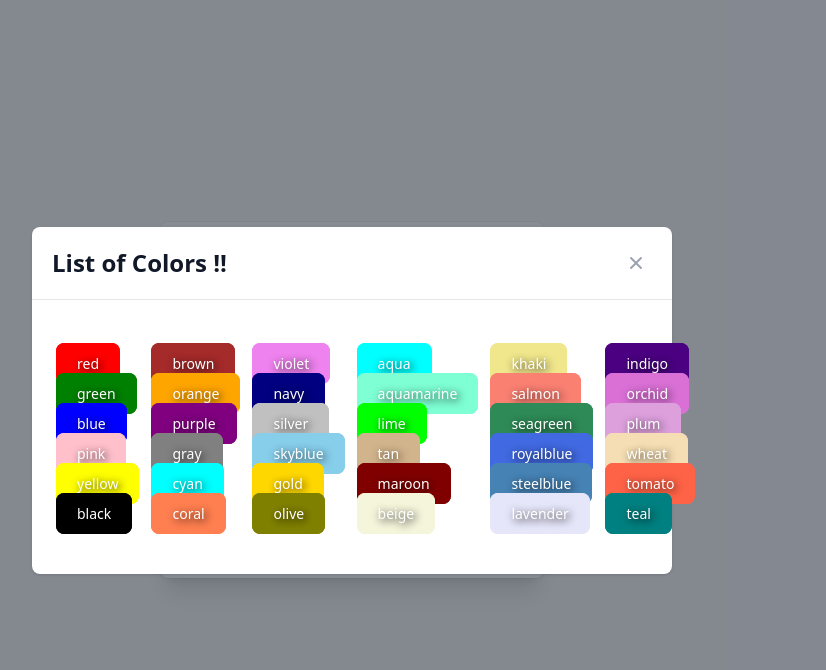
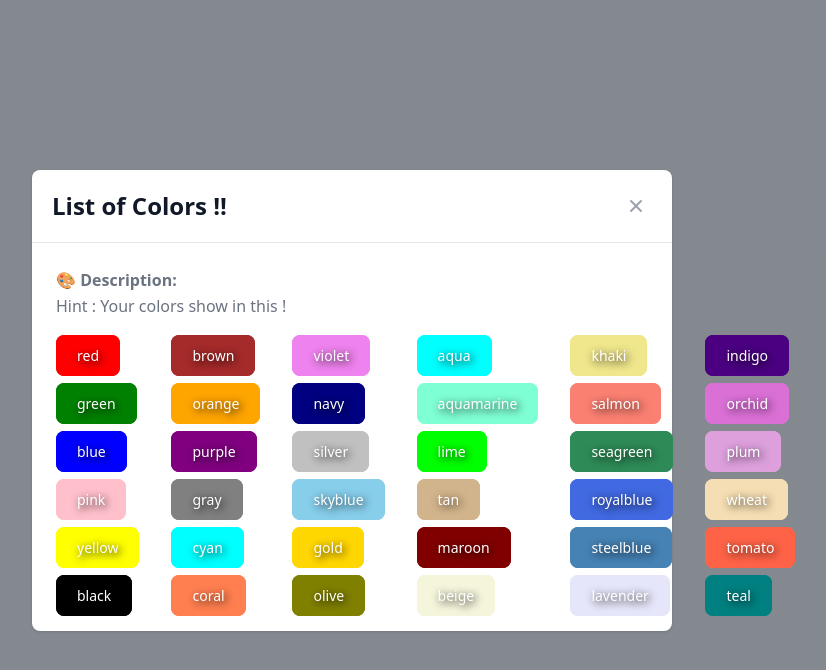
Before and after one commit to bewburats/s2-group4, a Vue app: page / in a window 1280 px wide. Both pictures are taken after a click on the button 755 px from the left and 274 px from the top of the page. Shown: the top 670 px of the page, without its empty margins (288-1114 px from the left). Built offline with nearby package versions, Linux system fonts and the light colour scheme.

Commit message:
[B]favicon

```diff
--- a/index.html
+++ b/index.html
@@ -6,7 +6,7 @@
       href="https://unpkg.com/flowbite@1.3.4/dist/flowbite.min.css"
     />
     <meta charset="UTF-8" />
-    <link rel="icon" href="/favicon.ico" />
+    <link rel="icon" href="./src/assets/logo.png" />
     <meta name="viewport" content="width=device-width, initial-scale=1.0" />
     <title>COLORS</title>
   </head>
--- a/src/App.vue
+++ b/src/App.vue
@@ -345,19 +345,21 @@ setInterval(setTime, 1000);
         <!-- Modal body -->
         <div class="p-6 space-y-6">
           <p class="text-base leading-relaxed text-gray-500 dark:text-gray-400">
-            <b></b>
-            <br />
-                <div class="grid grid-rows-6 grid-flow-col gap-1 ">
+            <b>🎨 Description:</b>
+            <br />Hint : Your colors show in this !
+          </p>
+          <!-- <p class="text-base leading-relaxed text-gray-500 dark:text-gray-400"> -->
+            <span class="grid grid-rows-6 grid-flow-col gap-6">
               <span v-for="(colors, index) in colors" :key="index">
                 <span
                   class="border border-500 rounded-lg text-sm px-5 py-2.5 mr-2 mb-2 p-2"
                   :style="{ 'color': 'white', 'border-color': colors, 'background-color': colors, 'text-shadow': '2px 2px 8px black'}"
                 >{{ colors }}</span>
               </span>
-            </div>
-          </p>
-          <p class="text-base leading-relaxed text-gray-500 dark:text-gray-400"></p>
+            </span>
+
         </div>
+
       </div>
     </div>
   </div>
```
